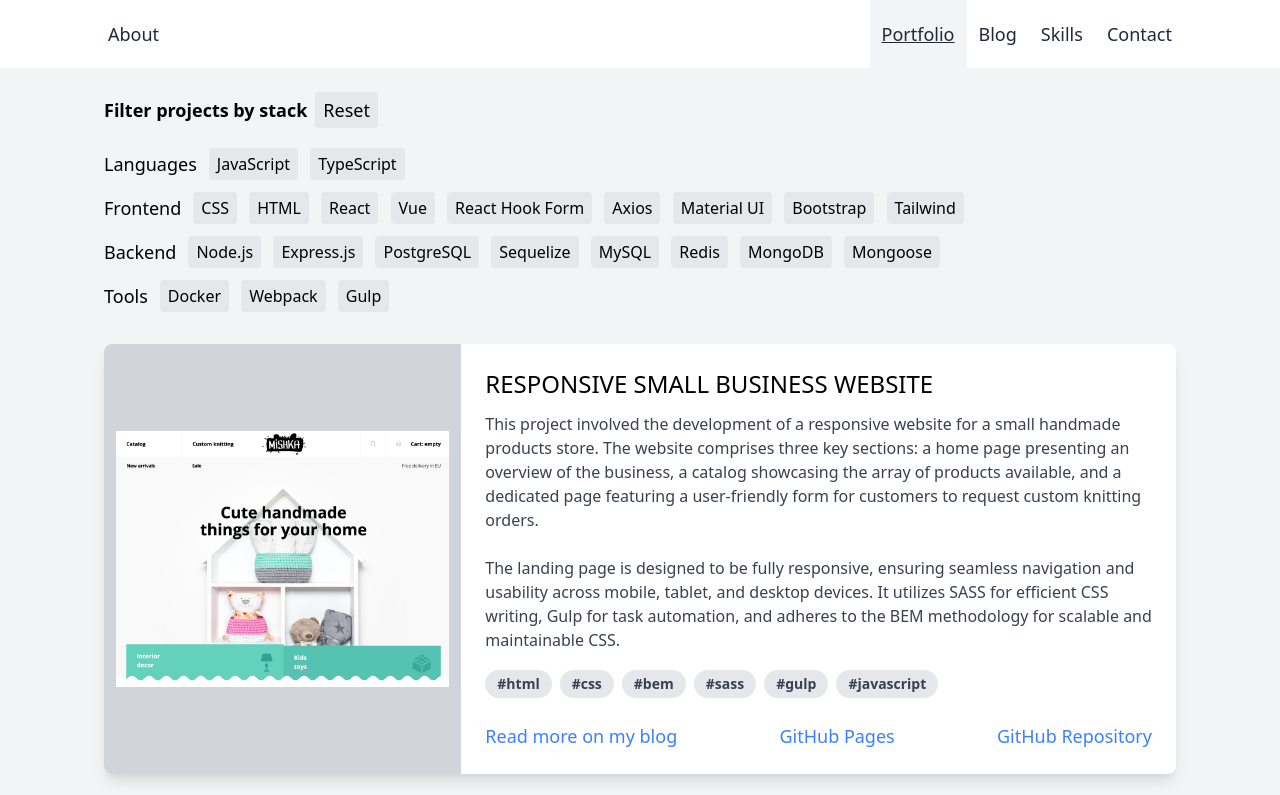
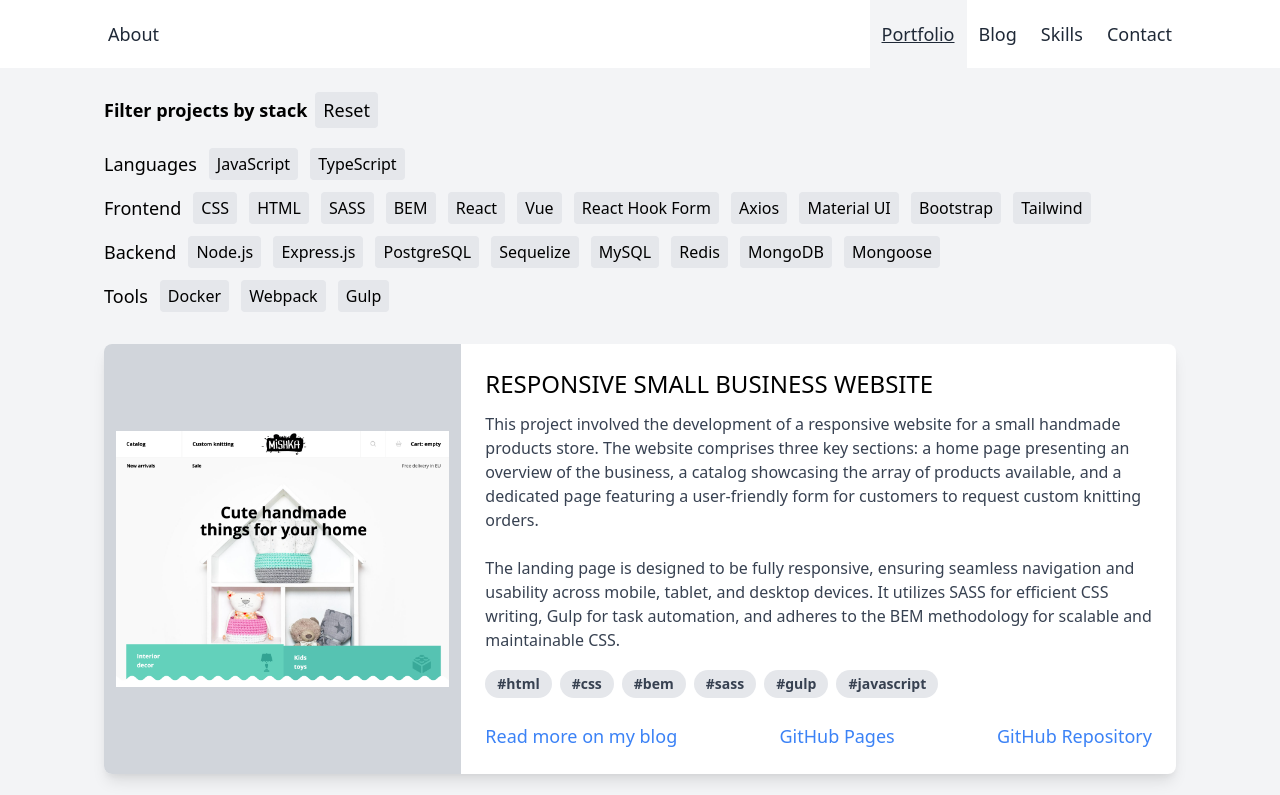
Before and after one commit to alenakatkova/alenakatkova.github.io, a plain HTML site: page portfolio.html in a window 1280 px wide. Shown: the top 795 px of the page. Drawn offline with nearby package versions, Linux system fonts and the light colour scheme.

Commit message:
project filters updated

```diff
--- a/portfolio.html
+++ b/portfolio.html
@@ -38,6 +38,8 @@
         <div class="text-base">
           <button class="filter-btn px-2 py-1 m-1 rounded bg-gray-200 cursor-pointer hover:bg-gray-300" data-filter="css">CSS</button>
           <button class="filter-btn px-2 py-1 m-1 rounded bg-gray-200 cursor-pointer hover:bg-gray-300" data-filter="html">HTML</button>
+          <button class="filter-btn px-2 py-1 m-1 rounded bg-gray-200 cursor-pointer hover:bg-gray-300" data-filter="sass">SASS</button>
+          <button class="filter-btn px-2 py-1 m-1 rounded bg-gray-200 cursor-pointer hover:bg-gray-300" data-filter="bem">BEM</button>
           <button class="filter-btn px-2 py-1 m-1 rounded bg-gray-200 cursor-pointer hover:bg-gray-300" data-filter="react">React</button>
           <button class="filter-btn px-2 py-1 m-1 rounded bg-gray-200 cursor-pointer hover:bg-gray-300" data-filter="vue">Vue</button>
           <button class="filter-btn px-2 py-1 m-1 rounded bg-gray-200 cursor-pointer hover:bg-gray-300" data-filter="reacthookform">React Hook Form</button>
```
